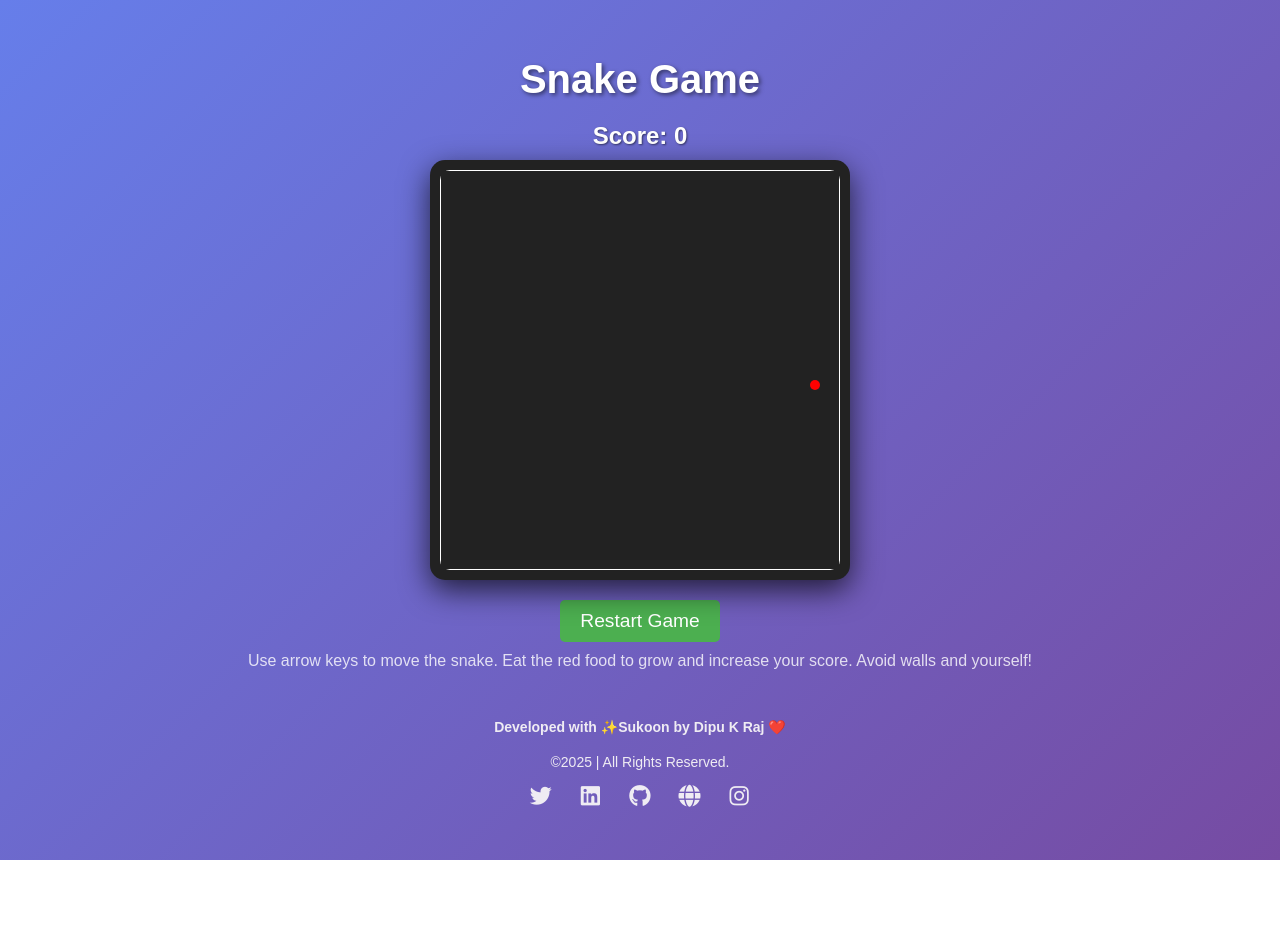
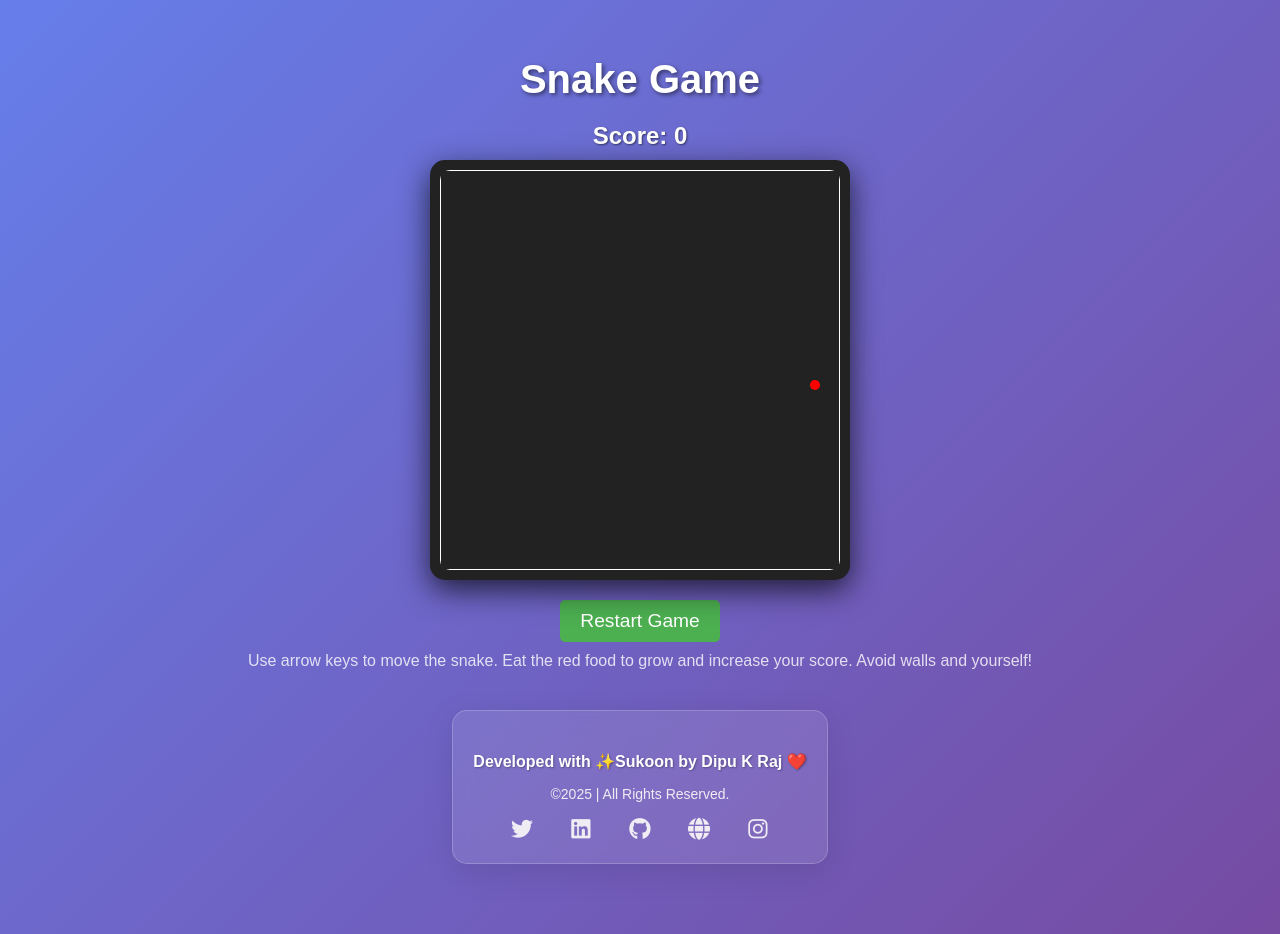
Before and after one commit to dipukraj/Game-Snake-, a plain HTML site: page index.html in a window 1280 px wide. Before the commit the page ends 860 px from the top, so only its background shows below. Drawn offline with Linux system fonts and the light colour scheme.

Commit message:
UPLOADED

```diff
--- a/index.html
+++ b/index.html
@@ -85,6 +85,33 @@
 
     body.dark-mode footer {
       color: #999;
+    }
+
+    /* Social Media Box */
+    .social-box {
+      background: rgba(255, 255, 255, 0.1);
+      border-radius: 15px;
+      padding: 20px;
+      margin: 20px auto;
+      max-width: 400px;
+      backdrop-filter: blur(10px);
+      border: 1px solid rgba(255, 255, 255, 0.2);
+      box-shadow: 0 8px 32px rgba(0, 0, 0, 0.1);
+    }
+
+    .social-box h4 {
+      margin-bottom: 15px;
+      font-size: 16px;
+      color: #fff;
+      text-shadow: 1px 1px 2px rgba(0, 0, 0, 0.3);
+    }
+
+    .social-box .social-icons {
+      display: flex;
+      justify-content: center;
+      align-items: center;
+      gap: 15px;
+      margin-top: 15px;
     }
 
     footer .social-icons a {
@@ -213,31 +240,26 @@
   </div>
 
   <footer>
-    <div style="margin-bottom: 8px;">
+    <div class="social-box">
       <h4>Developed with ✨Sukoon by Dipu K Raj ❤️</h4>
-    </div>
       <p>&copy;2025 | All Rights Reserved.</p>
-    <div class="social-icons" style="font-size: 20px;">
-      <a href="https://www.twitter.com/@DipuKRaj" target="_blank" rel="noopener noreferrer"
-        style="margin:0 10px; color: inherit;" aria-label="Twitter">
+      <div class="social-icons">
+        <a href="https://www.twitter.com/@DipuKRaj" target="_blank" rel="noopener noreferrer" aria-label="Twitter">
           <i class="fab fa-twitter"></i>
         </a>
-      <a href="https://www.linkedin.com/in/dipukraj" target="_blank" rel="noopener noreferrer"
-        style="margin:0 10px; color: inherit;" aria-label="LinkedIn">
+        <a href="https://www.linkedin.com/in/dipukraj" target="_blank" rel="noopener noreferrer" aria-label="LinkedIn">
           <i class="fab fa-linkedin"></i>
         </a>
-      <a href="https://github.com/dipukraj" target="_blank" rel="noopener noreferrer"
-        style="margin:0 10px; color: inherit;" aria-label="GitHub">
+        <a href="https://github.com/dipukraj" target="_blank" rel="noopener noreferrer" aria-label="GitHub">
           <i class="fab fa-github"></i>
         </a>
-      <a href="https://dipukraj.me" target="_blank" rel="noopener noreferrer" style="margin:0 10px; color: inherit;"
-        aria-label="Website">
+        <a href="https://dipukraj.me" target="_blank" rel="noopener noreferrer" aria-label="Website">
           <i class="fas fa-globe"></i>
         </a>
-      <a href="https://www.instagram.com/r.p.dipu" target="_blank" rel="noopener noreferrer"
-        style="margin:0 10px; color: inherit;" aria-label="Instagram">
+        <a href="https://www.instagram.com/r.p.dipu" target="_blank" rel="noopener noreferrer" aria-label="Instagram">
           <i class="fab fa-instagram"></i>
         </a>
+      </div>
     </div>
   </footer>
 
```
Lines whose indentation alone changed are shown as unchanged.
